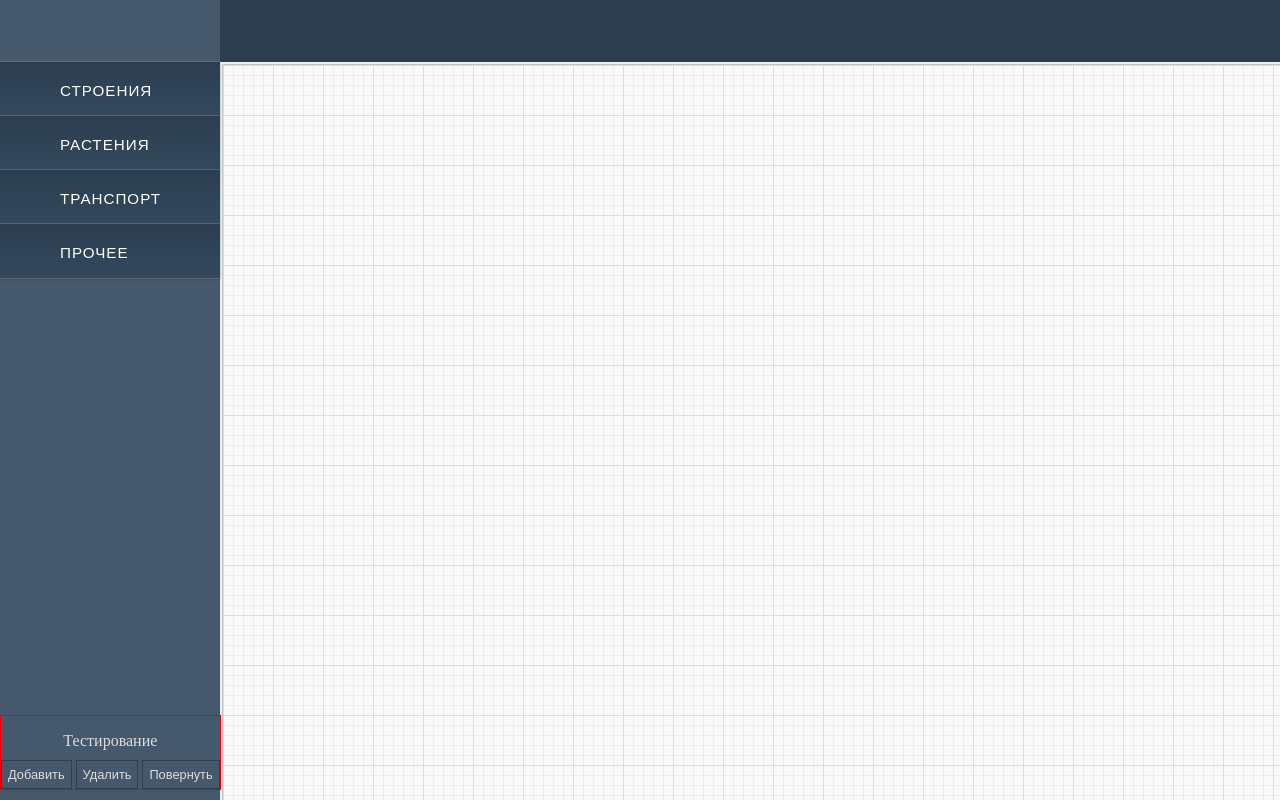
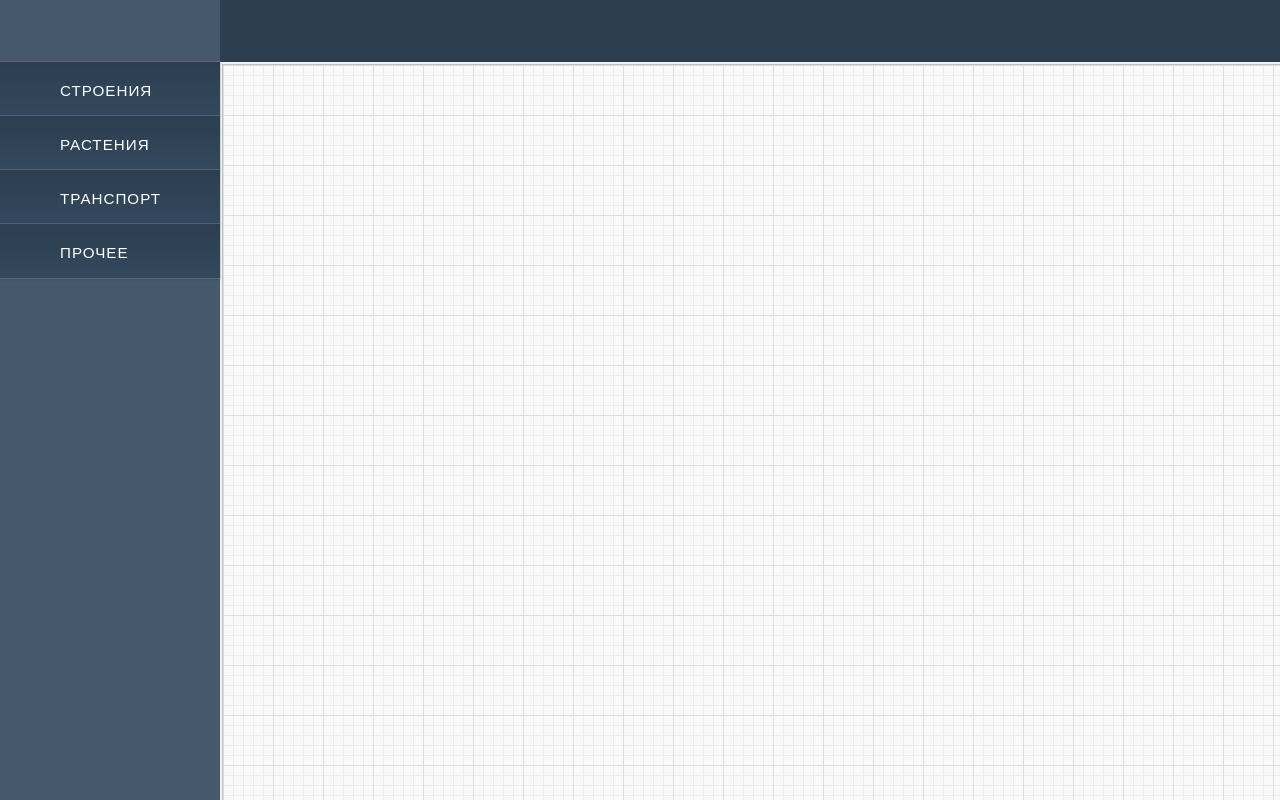
Before and after one commit to a-fedorov/garden_design_app, a website: page public/index.html in a window 1280 px wide. Drawn offline with Linux system fonts and the light colour scheme.

Commit message:
Remove testing panel

```diff
--- a/public/index.html
+++ b/public/index.html
@@ -134,12 +134,12 @@
 				</div>
 			</section>
 
-			<div id="testSection">
+<!-- 			<div id="testSection">
 				<p class="testLabel">Тестирование</p>
 				<button id="testAdd" class="btn-test btn-1 btn-1a">Добавить</button>
 				<button id="testDelete" class="btn-test btn-1 btn-1a">Удалить</button>
 				<button id="testRotate" class="btn-test btn-1 btn-1a">Повернуть</button>
-			</div>
+			</div> -->
 		</div>
 
 		<div id="wrapper">
```
